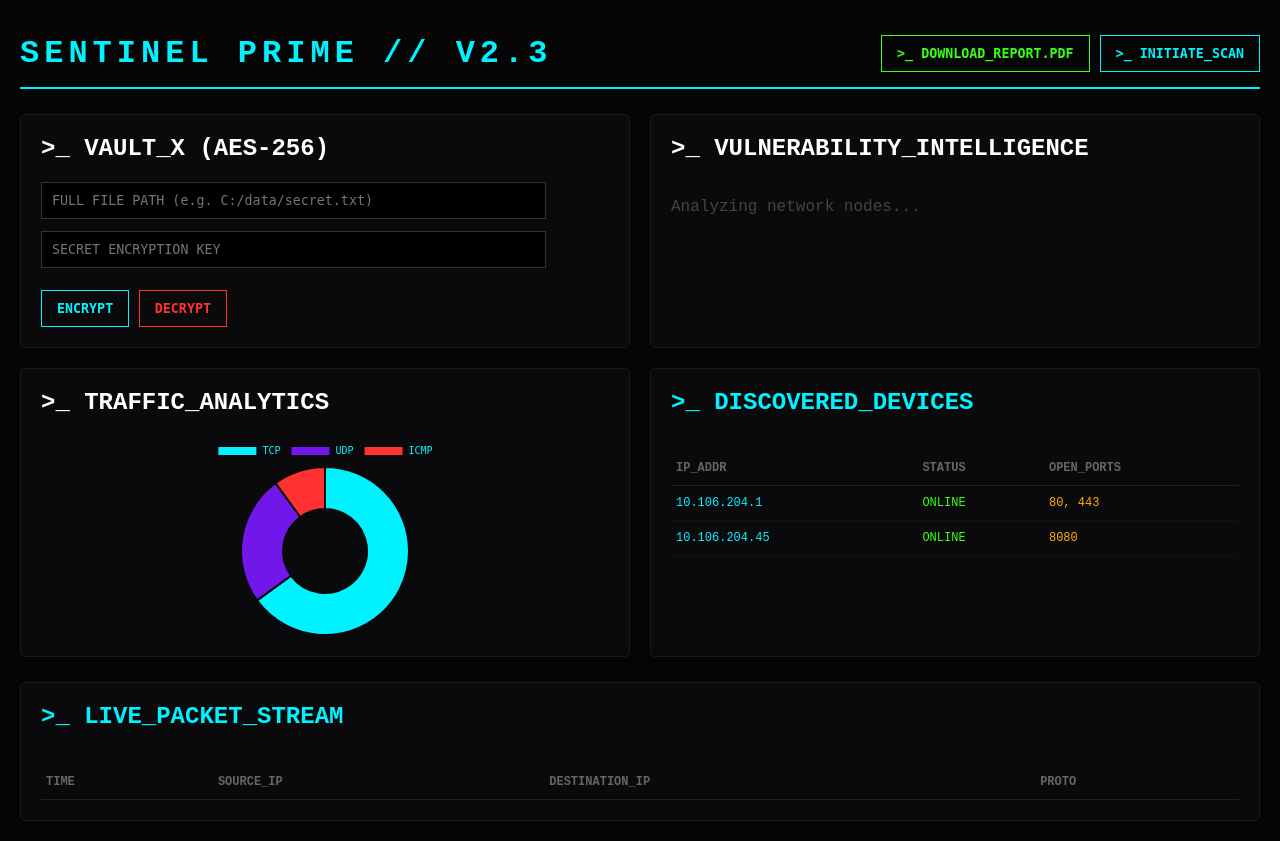
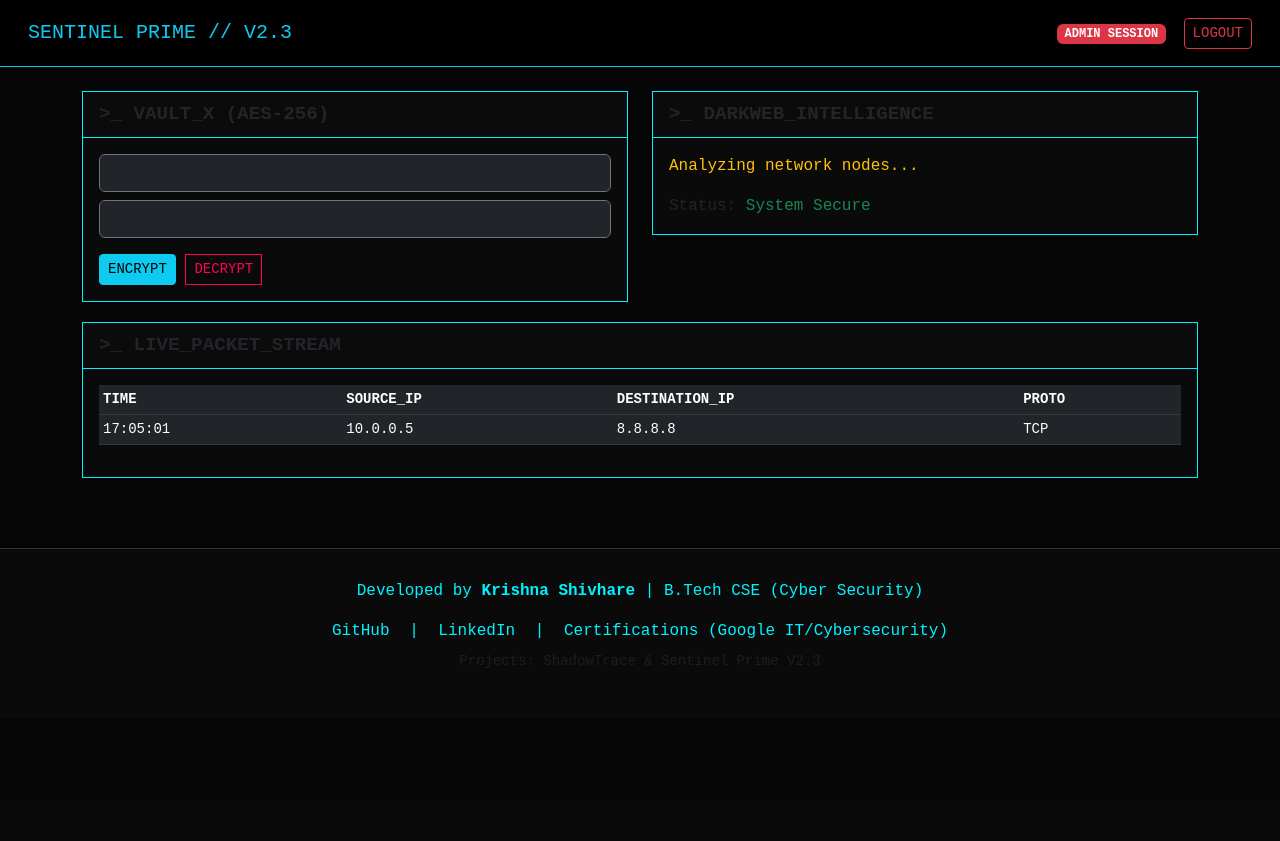
Before and after one commit to krishnashivhare654-beep/Sentinel-Prime, a Flask app: page / in a window 1280 px wide. After the commit the page ends 668 px from the top, so only its background shows below. Run offline with Flask 3, Linux system fonts and the light colour scheme; the visitor is signed in with stand-in values (Sample User, id 1); lists and menus that the app fills with data are empty.

Commit message:
Sentinel Prime V2.4: Completed UI with Dark Web Monitoring and Professional Footer

```diff
--- a/web/templates/index.html
+++ b/web/templates/index.html
@@ -1,200 +1,101 @@
 <!DOCTYPE html>
-<html>
+<html lang="en">
 <head>
-    <title>SENTINEL PRIME // CMD_HUD</title>
-    <script src="https://cdn.jsdelivr.net/npm/chart.js"></script>
+    <meta charset="UTF-8">
+    <meta name="viewport" content="width=device-width, initial-scale=1.0">
+    <title>Sentinel Prime // V2.3 Dashboard</title>
+    <link rel="stylesheet" href="https://cdn.jsdelivr.net/npm/bootstrap@5.3.0/dist/css/bootstrap.min.css">
     <style>
-        :root { --neon: #00f2fe; --bg: #050505; --card: #0a0a0c; --alert: #ff3131; --warning: #ffae00; --success: #39ff14; }
-        body { background: var(--bg); color: var(--neon); font-family: 'Courier New', monospace; padding: 20px; margin: 0; overflow-x: hidden; }
-
-        /* Header & Buttons */
-        .header { border-bottom: 2px solid var(--neon); padding: 15px 0; margin-bottom: 25px; display: flex; justify-content: space-between; align-items: center; }
-        .btn-group { display: flex; gap: 10px; }
-
-        .btn { background: none; border: 1px solid var(--neon); color: var(--neon); cursor: pointer; padding: 10px 15px; font-family: monospace; font-weight: bold; transition: 0.3s; text-transform: uppercase; }
-        .btn:hover { background: var(--neon); color: #000; box-shadow: 0 0 15px var(--neon); }
-        .btn-report { border-color: var(--success); color: var(--success); }
-        .btn-report:hover { background: var(--success); color: #000; box-shadow: 0 0 15px var(--success); }
-
-        /* Dashboard Grid */
-        .grid { display: grid; grid-template-columns: 1fr 1fr; gap: 20px; }
-        .box { background: var(--card); border: 1px solid #1a1a1a; padding: 20px; border-radius: 5px; position: relative; }
-
-        #alert-banner { display:none; background: rgba(255, 49, 49, 0.15); border: 1px solid var(--alert); padding: 12px; color: var(--alert); font-weight: bold; margin-bottom: 20px; text-align: center; animation: pulse 1.5s infinite; }
-        @keyframes pulse { 0% { box-shadow: 0 0 0 0px rgba(255, 49, 49, 0.4); } 70% { box-shadow: 0 0 0 10px rgba(255, 49, 49, 0); } 100% { box-shadow: 0 0 0 0px rgba(255, 49, 49, 0); } }
-
-        /* Risk Tags */
-        .risk-tag { padding: 3px 8px; border-radius: 3px; font-size: 10px; font-weight: bold; margin-left: 10px; display: inline-block; }
-        .CRITICAL { background: var(--alert); color: white; }
-        .HIGH { background: #ff5e00; color: white; }
-        .MEDIUM { background: var(--warning); color: black; }
-
-        /* Tables */
-        table { width: 100%; border-collapse: collapse; font-size: 12px; margin-top: 15px; }
-        th { text-align: left; color: #666; border-bottom: 1px solid #222; padding: 10px 5px; text-transform: uppercase; }
-        td { padding: 10px 5px; border-bottom: 1px solid #111; color: #aaa; }
-
-        input { background: #000; border: 1px solid #333; color: var(--neon); padding: 10px; width: 85%; margin-bottom: 12px; outline: none; font-family: monospace; }
-        canvas { max-height: 200px; }
+        body { background-color: #050505; color: #00f2ff; font-family: 'Courier New', Courier, monospace; }
+        .card { background-color: #0a0a0a; border: 1px solid #00f2ff; border-radius: 0; margin-bottom: 20px; }
+        .card-header { border-bottom: 1px solid #00f2ff; font-weight: bold; font-size: 1.2rem; }
+        .btn-cyber { background: transparent; border: 1px solid #ff0055; color: #ff0055; border-radius: 0; }
+        .btn-cyber:hover { background: #ff0055; color: white; }
+        footer { border-top: 1px solid #333; margin-top: 50px; padding: 30px; background: #0a0a0a; }
+        footer a { color: #00f2ff; text-decoration: none; margin: 0 10px; }
+        footer a:hover { text-decoration: underline; }
+        .status-badge { padding: 2px 8px; font-size: 0.8rem; }
     </style>
 </head>
 <body>
 
-    <div class="header">
-        <h1 style="letter-spacing: 5px; margin:0;">SENTINEL PRIME // V2.3</h1>
-        <div class="btn-group">
-            <!-- Naya Download Report Button -->
-            <button class="btn btn-report" onclick="window.location.href='/api/download_report'">
-                >_ DOWNLOAD_REPORT.PDF
-            </button>
-            <button class="btn" onclick="fetch('/api/scan')">
-                >_ INITIATE_SCAN
-            </button>
+<nav class="navbar navbar-dark bg-black border-bottom border-info p-3">
+    <div class="container-fluid">
+        <span class="navbar-brand mb-0 h1 text-info">SENTINEL PRIME // V2.3</span>
+        <div>
+            <span class="badge bg-danger">ADMIN SESSION</span>
+            <a href="/logout" class="btn btn-outline-danger btn-sm ms-2">LOGOUT</a>
         </div>
     </div>
+</nav>
 
-    <!-- Watchtower Threat Alert -->
-    <div id="alert-banner">⚠️ CRITICAL_THREAT_DETECTED: <span id="alert-msg"></span></div>
-
-    <div class="grid">
-        <!-- Vault-X Encryption -->
-        <div class="box">
-            <h2 style="color:#fff; margin-top:0;">>_ VAULT_X (AES-256)</h2>
-            <input type="text" id="file-path" placeholder="FULL_FILE_PATH (e.g. C:/data/secret.txt)">
-            <input type="password" id="file-pass" placeholder="SECRET_ENCRYPTION_KEY">
-            <div style="margin-top: 10px;">
-                <button class="btn" onclick="vaultAction('encrypt')">ENCRYPT</button>
-                <button class="btn" onclick="vaultAction('decrypt')" style="border-color:var(--alert); color:var(--alert);">DECRYPT</button>
+<div class="container mt-4">
+    <div class="row">
+        <!-- VAULT_X SECTION -->
+        <div class="col-md-6">
+            <div class="card">
+                <div class="card-header">>_ VAULT_X (AES-256)</div>
+                <div class="card-body">
+                    <input type="text" class="form-control bg-dark text-info border-secondary mb-2" placeholder="FULL_FILE_PATH">
+                    <input type="password" class="form-control bg-dark text-info border-secondary mb-3" placeholder="SECRET_ENCRYPTION_KEY">
+                    <button class="btn btn-info btn-sm">ENCRYPT</button>
+                    <button class="btn btn-cyber btn-sm">DECRYPT</button>
+                </div>
             </div>
         </div>
 
-        <!-- Vulnerability Intel -->
-        <div class="box">
-            <h2 style="color:#fff; margin-top:0;">>_ VULNERABILITY_INTELLIGENCE</h2>
-            <div id="risk-list" style="max-height: 180px; overflow-y: auto;">
-                <p style="color:#444;">Analyzing network nodes...</p>
-            </div>
-        </div>
-
-        <!-- Analytics Chart -->
-        <div class="box">
-            <h2 style="color:#fff; margin-top:0;">>_ TRAFFIC_ANALYTICS</h2>
-            <canvas id="protocolChart"></canvas>
-        </div>
-
-        <!-- Devices List -->
-        <div class="box">
-            <h2 style="margin-top:0;">>_ DISCOVERED_DEVICES</h2>
-            <div style="max-height: 220px; overflow-y: auto;">
-                <table>
-                    <thead><tr><th>IP_ADDR</th><th>STATUS</th><th>OPEN_PORTS</th></tr></thead>
-                    <tbody id="devices"></tbody>
-                </table>
+        <!-- DARK WEB MONITOR (New Feature) -->
+        <div class="col-md-6">
+            <div class="card">
+                <div class="card-header">>_ DARKWEB_INTELLIGENCE</div>
+                <div class="card-body" id="darkweb-logs">
+                    <p class="text-warning">Analyzing network nodes...</p>
+                    <div id="leak-status">Status: <span class="text-success">System Secure</span></div>
+                </div>
             </div>
         </div>
     </div>
 
-    <!-- Live Stream Footer -->
-    <div class="box" style="margin-top:25px;">
-        <h2 style="margin-top:0;">>_ LIVE_PACKET_STREAM</h2>
-        <div style="max-height: 300px; overflow-y: auto;">
-            <table>
-                <thead><tr><th>TIME</th><th>SOURCE_IP</th><th>DESTINATION_IP</th><th>PROTO</th></tr></thead>
-                <tbody id="traffic"></tbody>
-            </table>
+    <div class="row">
+        <!-- TRAFFIC ANALYTICS -->
+        <div class="col-md-12">
+            <div class="card">
+                <div class="card-header">>_ LIVE_PACKET_STREAM</div>
+                <div class="card-body">
+                    <table class="table table-dark table-hover table-sm small">
+                        <thead>
+                            <tr><th>TIME</th><th>SOURCE_IP</th><th>DESTINATION_IP</th><th>PROTO</th></tr>
+                        </thead>
+                        <tbody id="packet-stream">
+                            <tr><td>17:05:01</td><td>10.0.0.5</td><td>8.8.8.8</td><td>TCP</td></tr>
+                        </tbody>
+                    </table>
+                </div>
+            </div>
         </div>
     </div>
+</div>
 
-    <script>
-        let protocolChart;
+<!-- PROFESSIONAL FOOTER (Feature #4) -->
+<footer class="text-center">
+    <p>Developed by <strong>Krishna Shivhare</strong> | B.Tech CSE (Cyber Security)</p>
+    <div class="links">
+        <a href="https://github.com/krishnashivhare654-beep" target="_blank">GitHub</a> |
+        <a href="#" target="_blank">LinkedIn</a> |
+        <a href="https://www.coursera.org/account/accomplishments" target="_blank">Certifications (Google IT/Cybersecurity)</a>
+    </div>
+    <p class="small text-muted mt-2">Projects: ShadowTrace & Sentinel Prime V2.3</p>
+</footer>
 
-        function vaultAction(type) {
-            const path = document.getElementById('file-path').value;
-            const password = document.getElementById('file-pass').value;
-            if(!path || !password) return alert("Error: Path and Password required.");
+<script>
+    // Live update simulation
+    setInterval(() => {
+        fetch('/api/traffic').then(res => res.json()).then(data => {
+            const tbody = document.getElementById('packet-stream');
+            tbody.innerHTML = data.map(p => `<tr><td>${p.time}</td><td>${p.src_ip}</td><td>${p.dst_ip}</td><td>${p.protocol}</td></tr>`).join('');
+        });
+    }, 5000);
+</script>
 
-            fetch(`/api/vault/${type}`, {
-                method: 'POST',
-                headers: {'Content-Type': 'application/json'},
-                body: JSON.stringify({path, password})
-            }).then(r => r.json()).then(d => alert(d.message));
-        }
-
-        function updateUI() {
-            // Fetch Live Traffic
-            fetch('/api/traffic').then(r => r.json()).then(data => {
-                document.getElementById('traffic').innerHTML = data.map(x => `
-                    <tr><td>${x.timestamp.split(' ')[1]}</td><td>${x.src_ip}</td><td>${x.dst_ip}</td><td>${x.protocol}</td></tr>
-                `).join('');
-            });
-
-            // Fetch Discovered Devices
-            fetch('/api/devices').then(r => r.json()).then(data => {
-                document.getElementById('devices').innerHTML = data.map(x => `
-                    <tr><td style="color:var(--neon)">${x.ip}</td><td style="color:var(--success)">ONLINE</td><td style="color:var(--warning)">${x.ports || 'SCANNING...'}</td></tr>
-                `).join('');
-            });
-
-            // Update Chart Stats
-            fetch('/api/stats').then(r => r.json()).then(data => {
-                if(protocolChart) {
-                    protocolChart.data.datasets[0].data = [data.TCP||0, data.UDP||0, data.ICMP||0];
-                    protocolChart.update();
-                }
-            });
-
-            // Watchtower Alert Detection
-            fetch('/api/alerts').then(r => r.json()).then(data => {
-                const banner = document.getElementById('alert-banner');
-                if(data.length > 0) {
-                    banner.style.display = 'block';
-                    document.getElementById('alert-msg').innerText = data[0].msg;
-                } else {
-                    banner.style.display = 'none';
-                }
-            });
-
-            // Risk Assessment Display
-            fetch('/api/risk_assessment').then(r => r.json()).then(data => {
-                let html = "";
-                data.forEach(dev => {
-                    if(dev.threats && dev.threats.length > 0) {
-                        dev.threats.forEach(t => {
-                            html += `<div style="margin-bottom:12px; border-left: 3px solid var(--alert); padding-left:12px;">
-                                        <span style="color:#fff; font-size:13px;">${dev.ip}</span>
-                                        <span class="risk-tag ${t.level}">${t.level}</span><br>
-                                        <small style="color:#666;">Targeting: ${t.info}</small>
-                                     </div>`;
-                        });
-                    }
-                });
-                document.getElementById('risk-list').innerHTML = html || '<p style="color:var(--success)">System integrity verified. No critical risks.</p>';
-            });
-        }
-
-        // Initialize Chart.js
-        const ctx = document.getElementById('protocolChart').getContext('2d');
-        protocolChart = new Chart(ctx, {
-            type: 'doughnut',
-            data: {
-                labels: ['TCP', 'UDP', 'ICMP'],
-                datasets: [{
-                    data: [0, 0, 0],
-                    backgroundColor: ['#00f2fe', '#7117ea', '#ff3131'],
-                    borderColor: '#0a0a0c',
-                    borderWidth: 2
-                }]
-            },
-            options: {
-                responsive: true,
-                maintainAspectRatio: false,
-                plugins: { legend: { labels: { color: '#00f2fe', font: { family: 'monospace', size: 10 } } } }
-            }
-        });
-
-        // Loop UI Updates
-        setInterval(updateUI, 3000);
-        updateUI();
-    </script>
 </body>
 </html>
```
